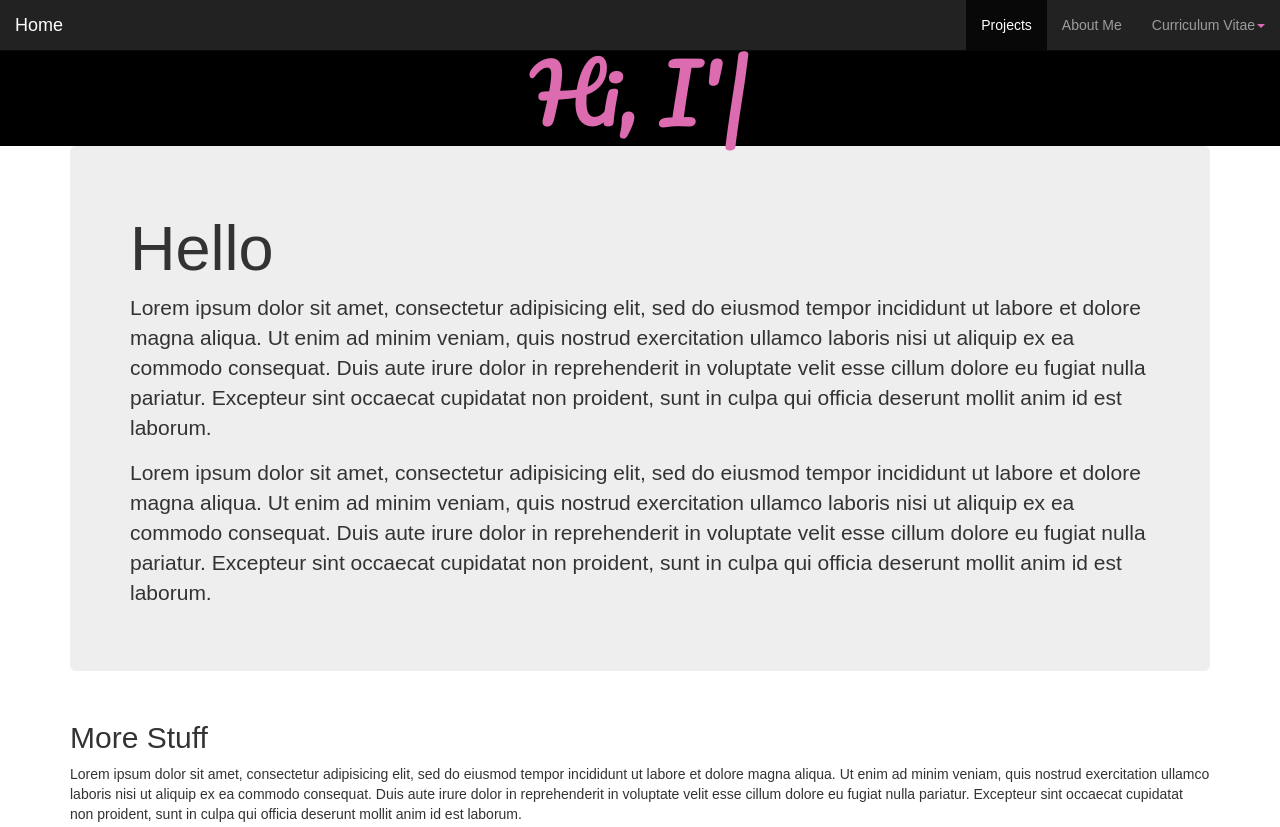
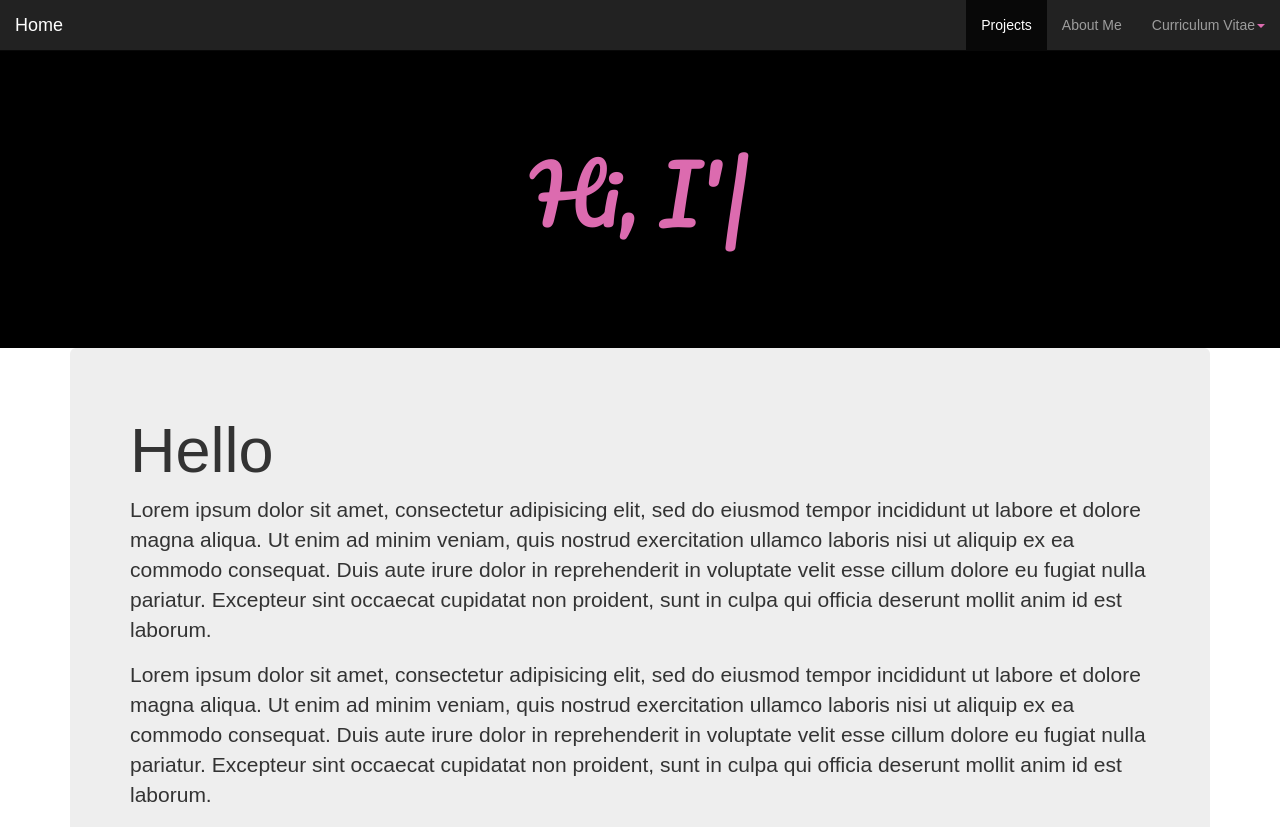
Before and after one commit to markasare/mark, a plain HTML site: page index.html in a window 1280 px wide. Shown: the top 827 px of the page. Drawn offline with nearby package versions, Linux system fonts and the light colour scheme.

Commit message:
Update mystyle.css

```diff
--- a/mystyle.css
+++ b/mystyle.css
@@ -14,7 +14,9 @@
   box-sizing: border-box;
   font-family: 'Poppins', sans-serif;
   }
-
+.newcontainer{
+  height: 40vh;
+}
 .newcontainer h1{
   font-size: 80px;
   font-weight: 600px;
```
